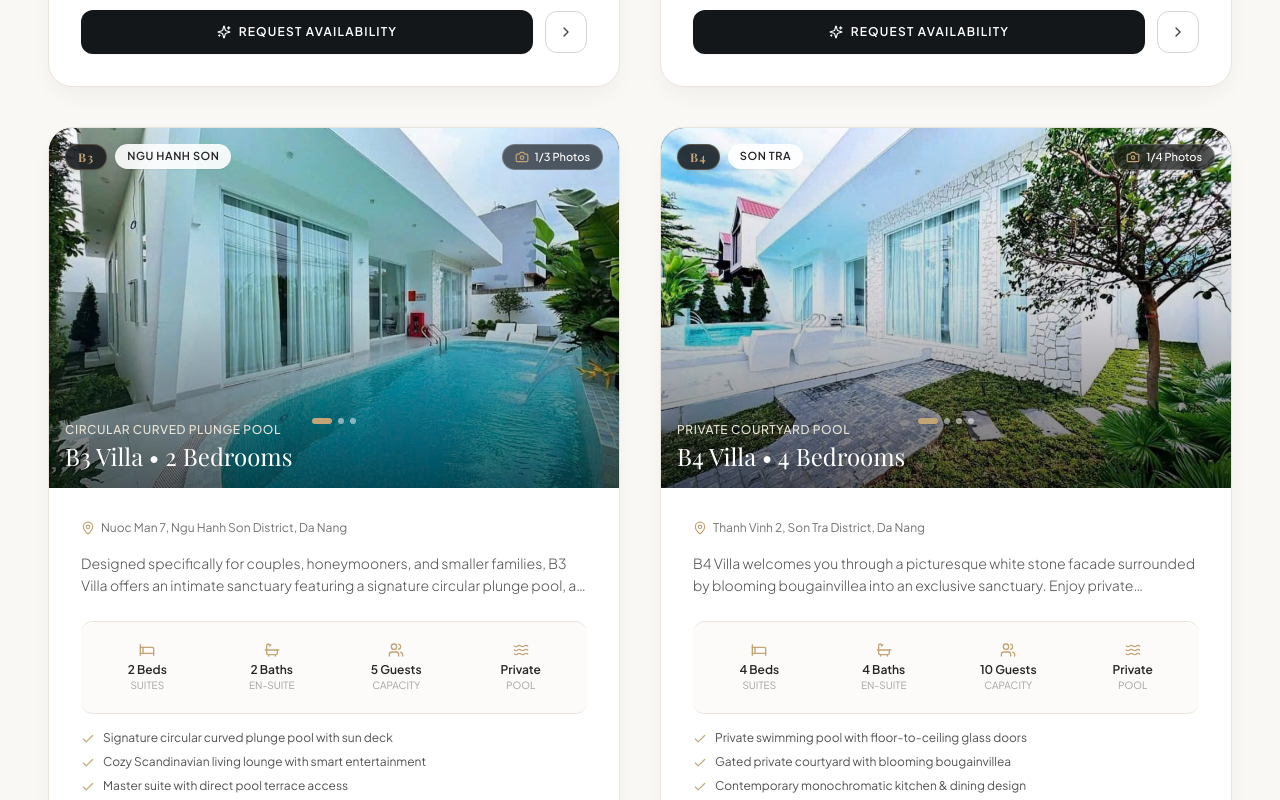
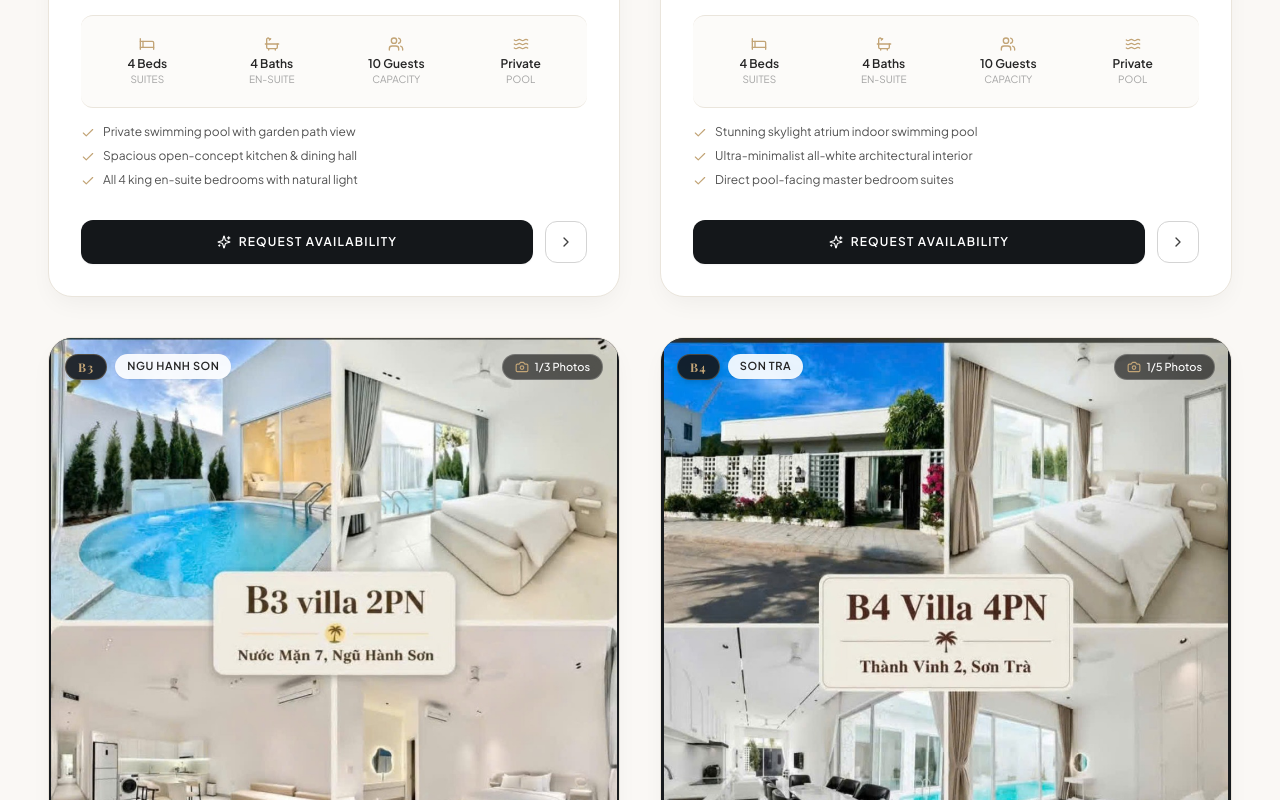
Before and after one commit to PhamBinh123-Au/B-Villa, a Next.js app: page / in a window 1280 px wide. Shown: the part 1960-2760 px from the top of the page. Built offline with nearby package versions, Linux system fonts and the light colour scheme; a web font is replaced by a local one.

Commit message:
Update: Set 4 overview posters as main images p1 p2 p3 p4 for B1 B2 B3 B4 with square aspect ratio, and secondary single room photos in gallery

```diff
--- a/src/components/VillaCard.tsx
+++ b/src/components/VillaCard.tsx
@@ -57,15 +57,13 @@ export const VillaCard: React.FC<VillaCardProps> = ({
     >
       {/* Interactive Photo Showcase with Slider Controls */}
       <div
-        className="relative h-72 sm:h-80 md:h-96 w-full overflow-hidden bg-neutral-900 cursor-pointer"
+        className="relative w-full overflow-hidden bg-[#181B1E] cursor-pointer aspect-square"
         style={{
           position: "relative",
           width: "100%",
-          height: "360px",
-          minHeight: "360px",
-          maxHeight: "360px",
+          aspectRatio: "1 / 1",
           overflow: "hidden",
-          backgroundColor: "#111315",
+          backgroundColor: "#181B1E",
         }}
         onClick={() => onOpenGallery?.(villa, currentPhotoIdx)}
       >
@@ -73,15 +71,22 @@ export const VillaCard: React.FC<VillaCardProps> = ({
           src={photos[currentPhotoIdx]}
           alt={`${villa.name} - Photo ${currentPhotoIdx + 1}`}
           fill
+          priority={currentPhotoIdx === 0}
           sizes="(max-width: 768px) 100vw, 50vw"
-          style={{ objectFit: "cover", objectPosition: "center" }}
-          className="object-cover object-center group-hover:scale-105 transition-transform duration-700 ease-out"
+          style={{
+            objectFit: currentPhotoIdx === 0 ? "contain" : "cover",
+            objectPosition: "center",
+          }}
+          className="transition-transform duration-700 ease-out hover:scale-105"
         />
+        {/* Subtle overlay only for secondary photos without text */}
+        {currentPhotoIdx > 0 && (
           <div className="absolute inset-0 bg-gradient-to-t from-black/80 via-black/20 to-transparent opacity-75 group-hover:opacity-60 transition-opacity" />
+        )}
 
         {/* Top Badges */}
         <div className="absolute top-4 left-4 flex gap-2 items-center z-10">
-          <span className="bg-[#14171A]/85 backdrop-blur-md text-[#C2A476] border border-[#C2A476]/30 text-xs font-serif font-bold px-3 py-1 rounded-full uppercase tracking-widest shadow-md">
+          <span className="bg-[#14171A]/90 backdrop-blur-md text-[#C2A476] border border-[#C2A476]/30 text-xs font-serif font-bold px-3 py-1 rounded-full uppercase tracking-widest shadow-md">
             {villa.code}
           </span>
           <span className="bg-white/90 backdrop-blur-md text-neutral-800 text-[11px] font-semibold px-3 py-1 rounded-full uppercase tracking-wider shadow-sm">
@@ -139,7 +144,8 @@ export const VillaCard: React.FC<VillaCardProps> = ({
           </>
         )}
 
-        {/* Bottom Tagline on Image */}
+        {/* Bottom Tagline on Image (only for secondary photos) */}
+        {currentPhotoIdx > 0 && (
           <div className="absolute bottom-4 left-4 right-4 text-white z-10 pointer-events-none">
             <p className="text-xs text-[#EAE4D7] tracking-wider uppercase font-medium">
               {villa.poolType}
@@ -148,6 +154,7 @@ export const VillaCard: React.FC<VillaCardProps> = ({
               {villa.name}
             </h3>
           </div>
+        )}
       </div>
 
       {/* Card Body */}
--- a/src/config/siteConfig.ts
+++ b/src/config/siteConfig.ts
@@ -48,8 +48,9 @@ export const siteConfig: SiteConfig = {
       bathrooms: 4,
       maxGuests: 10,
       poolType: "Private Garden Lap Pool",
-      image: "/images/gallery/pool-oasis.jpg",
+      image: "/images/villas/b1-villa.jpg",
       gallery: [
+        "/images/villas/b1-villa.jpg",
         "/images/gallery/pool-oasis.jpg",
         "/images/gallery/garden-exterior.jpg",
         "/images/gallery/bedroom-poolview.jpg",
@@ -86,10 +87,10 @@ export const siteConfig: SiteConfig = {
       poolType: "Indoor Skylight Waterfall Pool",
       image: "/images/villas/b2-villa.jpg",
       gallery: [
+        "/images/villas/b2-villa.jpg",
         "/images/gallery/bedroom-poolview.jpg",
         "/images/gallery/living-dining-view.jpg",
         "/images/gallery/kitchen-dining.jpg",
-        "/images/villas/b2-villa.jpg",
       ],
       description:
         "A masterpiece of clean architectural lines and luminous white spaces. B2 Villa showcases a dramatic indoor swimming pool beneath a naturally illuminated skylight atrium, with direct visual flow into the master bedroom suites and gourmet kitchen.",
@@ -121,9 +122,9 @@ export const siteConfig: SiteConfig = {
       poolType: "Circular Curved Plunge Pool",
       image: "/images/villas/b3-villa.jpg",
       gallery: [
+        "/images/villas/b3-villa.jpg",
         "/images/gallery/pool-oasis.jpg",
         "/images/gallery/bedroom-poolview.jpg",
-        "/images/villas/b3-villa.jpg",
       ],
       description:
         "Designed specifically for couples, honeymooners, and smaller families, B3 Villa offers an intimate sanctuary featuring a signature circular plunge pool, an airy open-plan living lounge, and serene master suites opening directly onto sunlit waters.",
@@ -153,8 +154,9 @@ export const siteConfig: SiteConfig = {
       bathrooms: 4,
       maxGuests: 10,
       poolType: "Private Courtyard Pool",
-      image: "/images/gallery/garden-exterior.jpg",
+      image: "/images/villas/b4-villa.jpg",
       gallery: [
+        "/images/villas/b4-villa.jpg",
         "/images/gallery/garden-exterior.jpg",
         "/images/gallery/kitchen-dining.jpg",
         "/images/gallery/living-dining-view.jpg",
```
Lines whose indentation alone changed are shown as unchanged.
